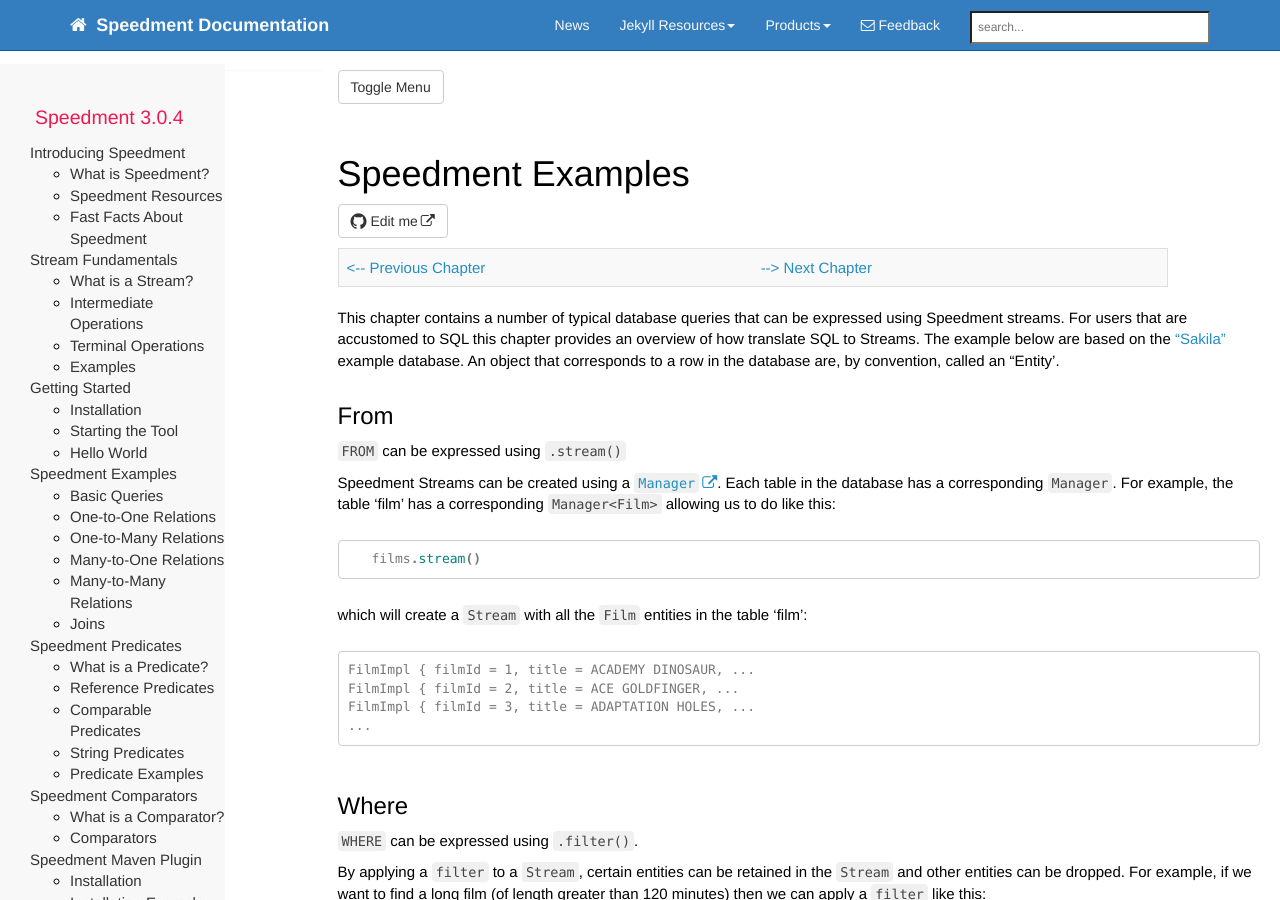
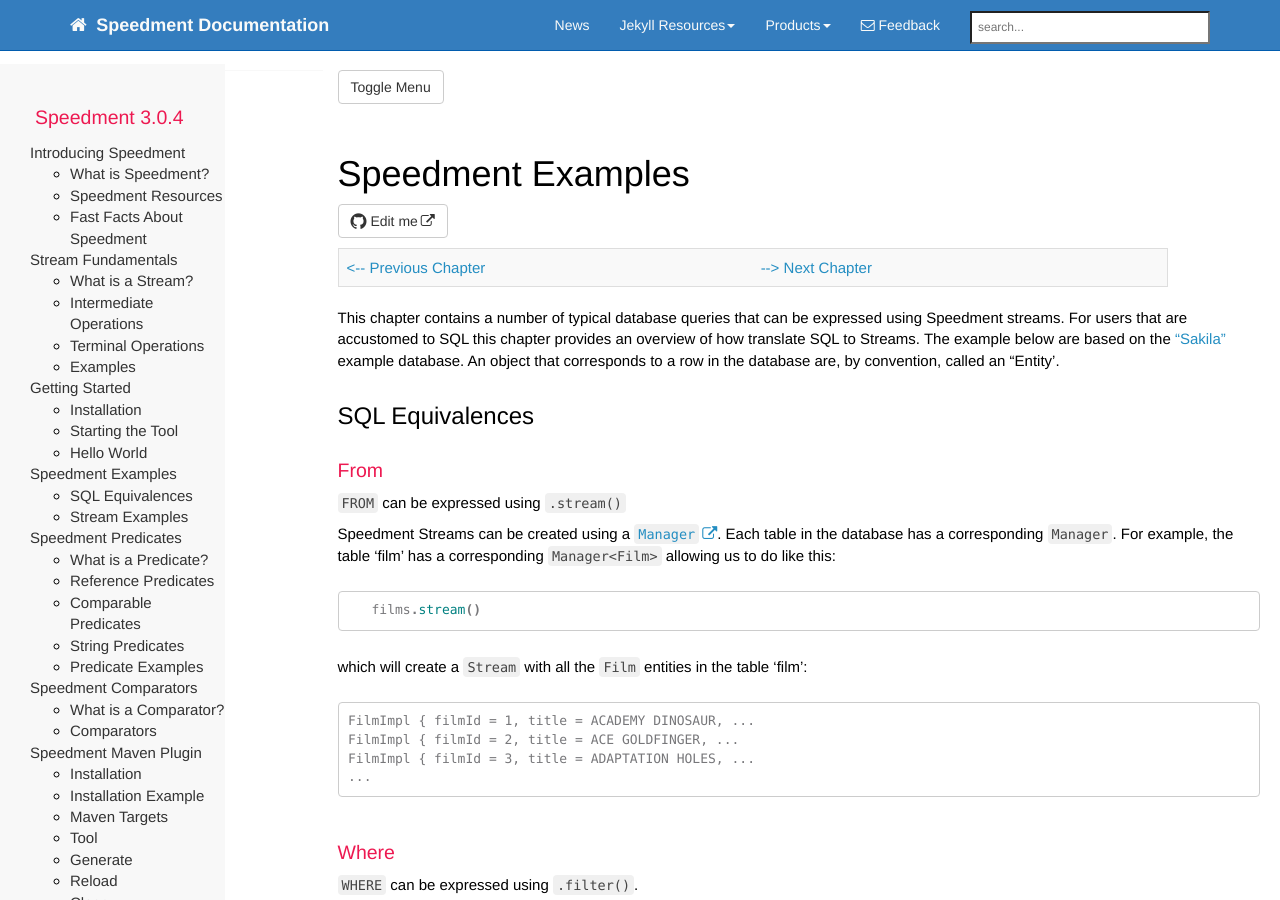
Before and after one commit to speedment/speedment-doc, a Jekyll site: the page built from pages/speedment_examples.md, in a window 1280 px wide and 900 px high. Built offline with Jekyll 4.4.1, drawn with Linux system fonts in a browser that asks for light colours; nearby versions of some CDN libraries; comment, search, counter and statistics services are not loaded; some of the changed text lies outside the part shown.

Commit message:
Examples fix menu levels and add datastore

````diff
--- a/_data/sidebars/mydoc_sidebar.yml
+++ b/_data/sidebars/mydoc_sidebar.yml
@@ -132,31 +132,15 @@
     output: web, pdf
     folderitems:
 
-    - title: Basic Queries
-      url: speedment_examples.html
+    - title: SQL Equivalences
+      url: speedment_examples.html#sql-equivalences
       output: web, pdf
       type: homepage
 
-    - title: One-to-One Relations
-      url: speedment_examples.html
+    - title: Stream Examples
+      url: speedment_examples.html#stream-examples
       output: web, pdf
       type: homepage
-
-    - title: One-to-Many Relations
-      url: speedment_examples.html
-      output: web, pdf
-
-    - title: Many-to-One Relations
-      url: speedment_examples.html
-      output: web, pdf
-
-    - title: Many-to-Many Relations
-      url: speedment_examples.html
-      output: web, pdf
-
-    - title: Joins
-      url: /mydoc_about.html
-      output: web, pdf
 
   - title: Speedment Predicates
     output: web, pdf
@@ -373,6 +357,31 @@
 #      output: web, pdf
 #      type: homepage
 #
+
+  - title: DataStore Acceleration
+    output: web, pdf
+    folderitems:
+
+    - title: Fundamentals
+      url: datastore.html#fundamentals
+      output: web, pdf
+      type: homepage
+
+    - title: Enabling
+      url: datastore.html#enabling-data-store
+      output: web, pdf
+      type: homepage
+
+    - title: Configuring
+      url: datastore.html#configuring-data-store
+      output: web, pdf
+      type: homepage
+
+    - title: Performance
+      url: datastore.html#performance
+      output: web, pdf
+      type: homepage
+
 #
 #  - title: Data Types
 #    output: web, pdf
--- /dev/null
+++ b/pages/datastore.md
@@ -0,0 +1,94 @@
+---
+permalink: datastore.html
+sidebar: mydoc_sidebar
+title: Data Store
+keywords: Data Store, In, Memory, Acceleration
+toc: false
+Tags: Data Store
+previous: datastore.html
+next: datastore.html
+---
+
+{% include prev_next.html %}
+
+## What is DataStore?
+
+The DataStore module is a Speedment Enterprise feature that pulls in database content from a database to an in-JVM memory data store. Because data is stored off heap, the Java garbage collector is unaffected by data that is held by the DataStore module.
+
+The DataStore modu;e can hold terabytes of data and will significantly reduce stream latency. The Stream API remains exactly the same as for SQL Streams.
+
+
+## Installation
+In order to use DataStore you need a commercial Speedment license or a trial license key. Download a free trial license using the Speedment [Initializer](https://www.speedment.com/initializer/).
+The DataStore module needs to be referenced both in your pom.xml file and in you application.
+
+### POM File
+Use the [Initializer](https://www.speedment.com/initializer/) to get a POM file template. To use DataStore, add it as a dependency to the speedment-enterprise-maven-plugin and mention it as a component:
+``` xml
+            <plugin>
+                <groupId>com.speedment.enterprise</groupId>
+                <artifactId>speedment-enterprise-maven-plugin</artifactId>
+                <version>${speedment.enterprise.version}</version>
+                <dependencies>
+                    <dependency>
+                        <groupId>com.speedment.enterprise</groupId>
+                        <artifactId>datastore-tool</artifactId>
+                        <version>${speedment.enterprise.version}</version>
+                    </dependency>
+                </dependencies>
+                <configuration>
+                    <components>
+                        <component>com.speedment.enterprise.datastore.tool.DataStoreToolBundle</component>
+                    </components>
+                </configuration>
+            </plugin>
+```
+You also have to depend on DataStore as a runtime dependency to your application:
+``` xml
+    <dependencies>
+        <dependency>
+            <groupId>com.speedment.enterprise</groupId>
+            <artifactId>datastore-runtime</artifactId>
+            <version>${speedment.enterprise.version}</version>
+        </dependency>
+    </dependencies>
+```
+
+
+
+### Application
+When you build the application, the DataStoreBundle needs to be added to the runtime like this:
+``` java
+        SakilaApplicationBuilder builder = new SakilaApplicationBuilder()
+            .withLogging(LogType.STREAM)
+            .withPassword(password)
+            .withBundel(DataStoreBundle.class);
+```
+Before DataStore can be used, it has to load all database content into the JVM. This is how it is done:
+``` java
+        // Load the in-JVM-memory content into the DataStore from the database
+        app.get(DataStoreComponent.class)
+            .ifPresent(DataStoreComponent::load);
+```
+After the DataStore module has been added and loaded, all stream queries will be made towards RAM instead of the remote database.
+
+### Synchronizing with the Database
+If you want to update the DataStore to the latest state of the underlying database, do like this:
+``` java
+        // Refresh the in-JVM-memory content from the database
+        app.get(DataStoreComponent.class)
+            .ifPresent(DataStoreComponent::reload);
+```
+This will load a new version of the database in the background and then completed, new streams will use the new data. Old ongoing streams will continue to use the old version of the DataStore content. Once all old streams are completed, the old version of the DataStore content will be released.
+
+
+## Performance
+The DataStore module will sort each table and each column upon load/re-load. This means that you can benefit from low latency regardless
+Stream latency will be orders of magnitudes better. TBW
+
+{% include prev_next.html %}
+
+## Discussion
+Join the discussion in the comment field below or on [Gitter](https://gitter.im/speedment/speedment)
+
+{% include messenger.html page-url="datastore.html" %}
--- a/pages/speedment_examples.md
+++ b/pages/speedment_examples.md
@@ -14,7 +14,9 @@
 This chapter contains a number of typical database queries that can be expressed using Speedment streams. For users that are accustomed to SQL this chapter provides an overview of how translate SQL to Streams.
 The example below are based on the ["Sakila"](#database-schema) example database. An object that corresponds to a row in the database are, by convention, called an "Entity'.
 
-## From
+## SQL Equivalences
+
+### From
 `FROM` can be expressed using `.stream()`
 
 Speedment Streams can be created using a {{site.data.javadoc.Manager}}. Each table in the database has a corresponding `Manager`. For example, the table 'film' has a corresponding `Manager<Film>` allowing us to do like this:
@@ -29,7 +31,7 @@
 ...
 ```
 
-## Where
+### Where
 `WHERE` can be expressed using `.filter()`.
 
 By applying a `filter` to a `Stream`, certain entities can be retained in the `Stream` and other entities can be dropped. For example,
@@ -61,7 +63,7 @@
 This means that only the relevant entities are pulled in from the database into the `Stream`.
 
 
-## Order By
+### Order By
 `ORDER BY` can be expressed using `.sorted()`.
 
 If we want to sort all our films in length order then we can do it like this:
@@ -95,7 +97,7 @@
 ```
 
 
-## Offset
+### Offset
 `OFFSET` can be expressed using `.skip()`.
 
 If we want to skip a number of records before we are using them then the `.skip()` operation is useful. Suppose we want to print out the films in title order but staring from the 100:th film then we can do like this:
@@ -130,7 +132,7 @@
 ```
 
 
-## Limit
+### Limit
 `LIMIT` can be expressed using `.limit()`.
 
 If we want to limit the number of records in a stream them then the `.limit()` operation is useful. Suppose we want to print out the 3 first films in title order then we can do like this:
@@ -161,7 +163,7 @@
     ?, values:[10]
 ```
 
-## Combining Offset and Limit
+### Combining Offset and Limit
 `LIMIT X OFFSET Y` can be expressed by `.skip(y).limit(x)` (note the order of `skip` and `limit`)
 
 There are many applications where both `.skip()` and `.limit()` are used. Remember that the order of these stream operations matters and that the order is different from what you might be used to from SQL. In the following example we express a stream where we want to show 50 films starting from the 100:th film in title order:
@@ -196,7 +198,7 @@
     ?, values:[50, 100]
 ```
 
-## Count
+### Count
 `COUNT` can be expressed using `.count()`.
 
 Stream counting are optimized to database queries. Consider the following stream that counts the number of long films (with a length greater than 120 minutes):
@@ -224,7 +226,7 @@
     ) AS A, values:[120]
 ```
 
-## Group By
+### Group By
 `GROUP BY` can be expressed using `collect(groupingBy(...))`
 
 Java has its own group by collector. If we want to group all the Films by the films 'rating' then we can write the following code:
@@ -247,7 +249,7 @@
 The entire table will be pulled into the application in this example because all films will be in the Map.
 
 
-## Having
+### Having
 `HAVING` can be expressed by `.filter()` applied on a Stream from a previously collected Stream.
 
 We can expand the previous Group By example by filtering out only those categories having more than 200 films. Such a Stream can be expressed by applying a new stream on a stream that has been previously collected:
@@ -271,7 +273,7 @@
 Rating NC-17 has 210 films
 ```
 
-## Join
+### Join
 `JOIN` can be expressed using `.map()` and `.flatMap()`
 
 In this example, we want to create a Map that holds which Language is spoken in a Film. This is done by joining the two tables "film" and "language". There is a foreign key from a film to the language table.
@@ -294,7 +296,7 @@
 
 
 
-## Distinct
+### Distinct
 `DISTINCT` can be expressed using `.distinct()`.
 
 If we want to calculate what different ratings there are in the film tables then we can do it like this:
@@ -306,7 +308,7 @@
 ```
 In this example, the entire table will be pulled into the application.
 
-## Select
+### Select
 `SELECT` can be expressed using `.map()`
 
 If we do not want to use the entire entity but instead only select one or several fields, we can do that by applying a `map` operation to a `Stream`. Assuming we are only interested in the field 'id' of a `Film` we can select that field like this:
@@ -330,7 +332,7 @@
 Currently, Speedment will read all the columns regardless of subsequent mappings. Future versions might cut down on the columns actually being read following `.map()`, `mapToInt()`, `mapToLong()` and `mapToDouble()` operations.
 " %}
 
-## Union all
+### Union all
 `UNION ALL` can be expressed using `StreamComposition.concatAndAutoClose(s0, s1, ..., sn)`.
 Suppose we want to create a resulting stream with all Films that are of length greater than 120 minutes and then all films that are of rating "PG-13":
 ``` java
@@ -343,7 +345,7 @@
 The resulting stream will contain duplicates with films that have a length both greater than 120 minutes and have a rating "PG-13".
 
 
-## Union
+### Union
 `UNION` can be expressed using `StreamComposition.concatAndAutoClose(s0, s1, ..., sn)` followed by `.distinct()`.
 Suppose we want to create a resulting stream with all Films that are of length greater than 120 minutes and then all films that are of rating "PG-13":
 ``` java
@@ -364,7 +366,7 @@
 ```
 
 
-## Other examples
+## Stream Examples
 
 
 ### Paging
@@ -440,7 +442,7 @@
 There will be a number of database queries sent to the database during stream execution.
 
 
-## Many-to-One relations
+### Many-to-One relations
 A Many-to-One relationship is defined as a relationship between two tables where many multiple rows from a first table can match the same single row in a second table. For example, a single language may be used in many films.
 
 In this example we will print out the languages that are used for all films with a rating of "PG-13":
````
